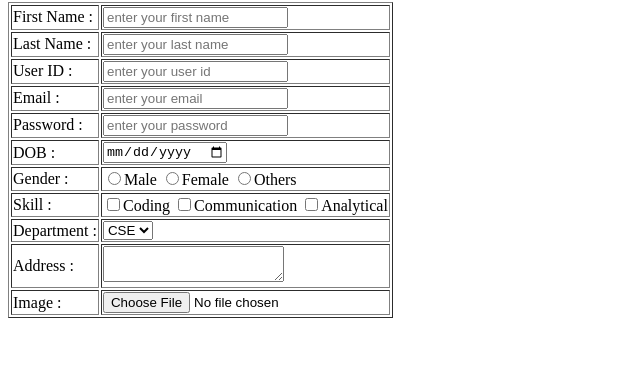
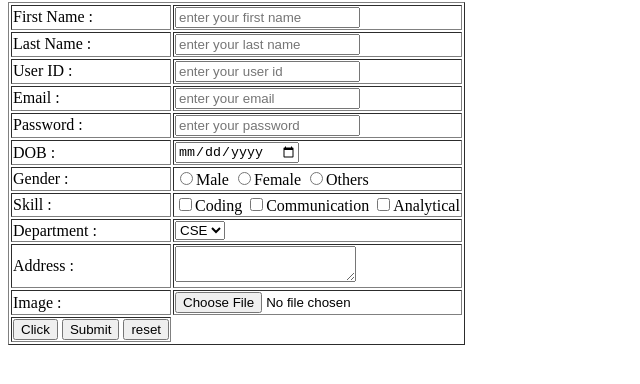
Before and after one commit to rahmanMunna/learning-web-technologies-spring2024-25-sec-b, a plain HTML site: page Registration Form/form.html in a window 1280 px wide. Shown: the part 78-462 px from the top of the page, without its empty margins (0-640 px from the left). Drawn offline with Linux system fonts and the light colour scheme.

Commit message:
Form has been updated

```diff
--- a/Registration Form/form.html
+++ b/Registration Form/form.html
@@ -70,6 +70,13 @@
                         <td>Image : </td>
                         <td><input type="file" name="" id=""></td>
                     </tr>
+                    <tr>
+                        <td>
+                            <input type="button" value="Click">
+                            <input type="submit" value="Submit">
+                            <input type="reset" value="reset">
+                        </td>
+                    </tr>
                 </tbody>
             </form>
         </table>
```
